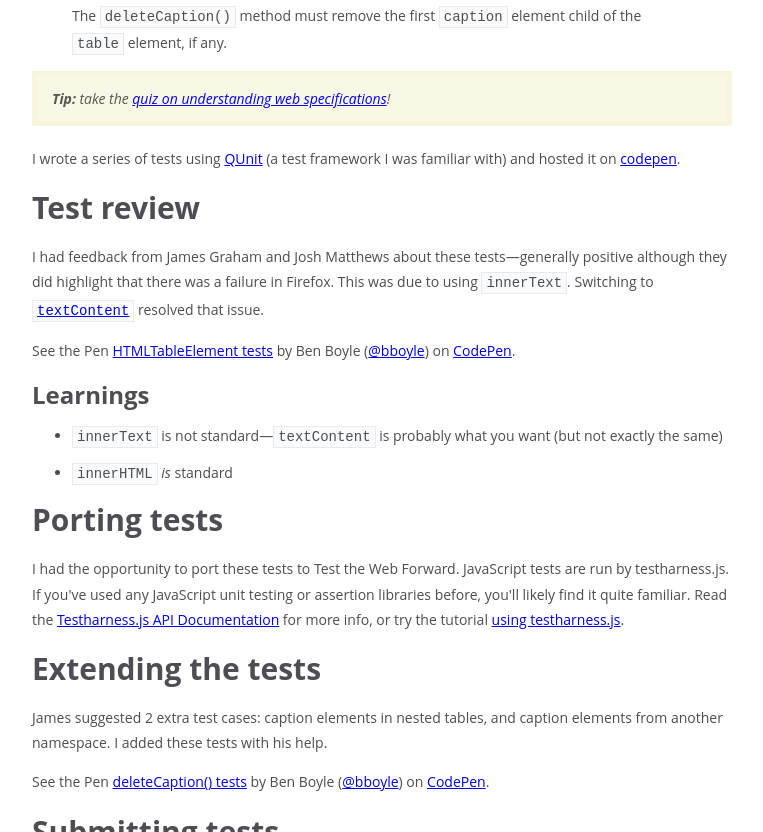
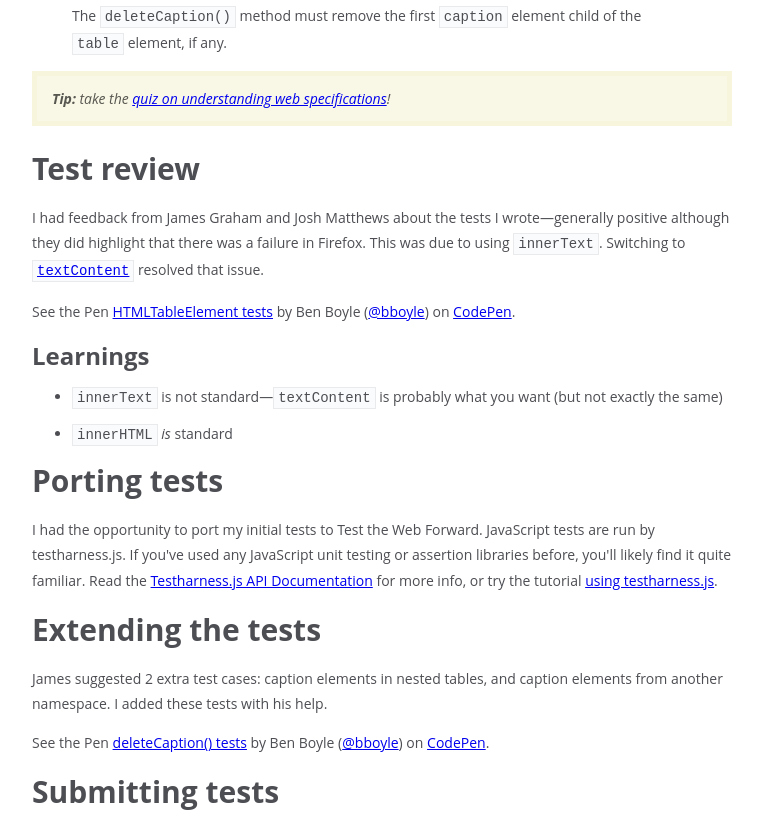
Before and after one commit to bboyle/testtwf-content-kit, a website: page src/study/case-study-delete-caption.html in a window 1280 px wide. Shown: the part 504-1336 px from the top of the page, without its empty margins (258-1021 px from the left). Drawn offline with nearby package versions, Linux system fonts and the light colour scheme; a script that the page names is missing.

Commit message:
focus case study on Test the Web Forward activities
removed some QUnit references

```diff
--- a/src/study/case-study-delete-caption.html
+++ b/src/study/case-study-delete-caption.html
@@ -31,11 +31,9 @@
 		take the <a href="../quiz/quiz-understanding-specs.html">quiz on understanding web specifications</a>!
 	</p>
 
-	<p>I wrote a series of tests using <a href="https://qunitjs.com/">QUnit</a> (a test framework I was familiar with) and hosted it on <a href="http://codepen.io/bboyle/pen/YXzZyy/">codepen</a>.</p>
-
 	<h2>Test review</h2>
 
-	<p>I had feedback from James Graham and Josh Matthews about these tests—generally positive although they did highlight that there was a failure in Firefox.
+	<p>I had feedback from James Graham and Josh Matthews about the tests I wrote—generally positive although they did highlight that there was a failure in Firefox.
 	This was due to using <code>innerText</code>. Switching to <a href="https://developer.mozilla.org/en-US/docs/Web/API/Node/textContent"><code>textContent</code></a> resolved that issue.</p>
 
 <p data-height="300" data-theme-id="3818" data-slug-hash="YXzZyy" data-default-tab="result" data-user="bboyle" class='codepen'>See the Pen <a href='http://codepen.io/bboyle/pen/YXzZyy/'>HTMLTableElement tests</a> by Ben Boyle (<a href='http://codepen.io/bboyle'>@bboyle</a>) on <a href='http://codepen.io'>CodePen</a>.</p>
@@ -51,7 +49,7 @@
 
 	<h2>Porting tests</h2>
 
-	<p>I had the opportunity to port these tests to Test the Web Forward. JavaScript tests are run by testharness.js. If you've used any JavaScript unit testing or assertion libraries before, you'll likely find it quite familiar. Read the <a href="http://testthewebforward.org/docs/testharness-library.html">Testharness.js API Documentation</a> for more info, or try the tutorial <a href="http://darobin.github.io/test-harness-tutorial/docs/using-testharness.html">using testharness.js</a>.</p>
+	<p>I had the opportunity to port my initial tests to Test the Web Forward. JavaScript tests are run by testharness.js. If you've used any JavaScript unit testing or assertion libraries before, you'll likely find it quite familiar. Read the <a href="http://testthewebforward.org/docs/testharness-library.html">Testharness.js API Documentation</a> for more info, or try the tutorial <a href="http://darobin.github.io/test-harness-tutorial/docs/using-testharness.html">using testharness.js</a>.</p>
 
 	<h2>Extending the tests</h2>
 
```
